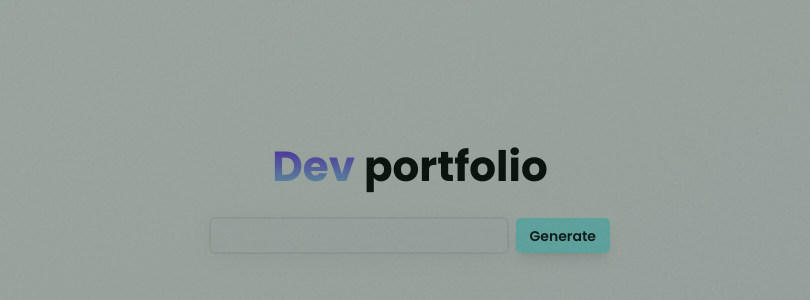
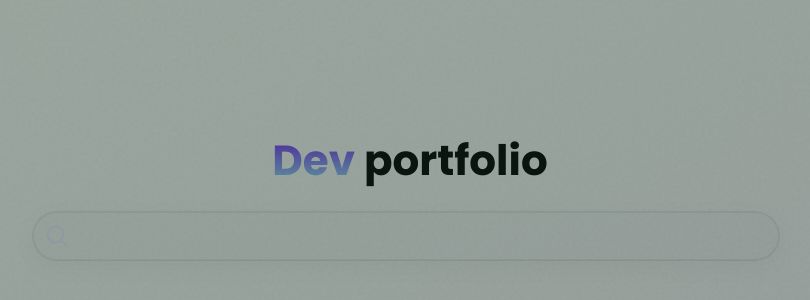
Before and after one commit to RishiKendai/Octoviz, a React (Vite) app in the folder frontend/: page / in a window 1280 px wide. Shown: the part 216-516 px from the top of the page, without its empty margins (230-1040 px from the left). Built offline with nearby package versions, Linux system fonts and the light colour scheme.

Commit message:
style: change home page style; feat: add Input component

```diff
--- a/frontend/src/App.css
+++ b/frontend/src/App.css
@@ -19,9 +19,6 @@ input {
   background: #CABBCD17;
   box-shadow: rgba(0, 0, 0, 0.05) 0px 6px 24px 0px, rgba(0, 0, 0, 0.08) 0px 0px 0px 1px;
   backdrop-filter: blur(53px);
-  border-radius: 5px;
-  padding: 14px 10px;
   font-size: 0.875rem;
   line-height: 0.75rem;
-  padding: 6px 12px;
 }
--- a/frontend/src/App.tsx
+++ b/frontend/src/App.tsx
@@ -1,19 +1,22 @@
 
 import './App.css'
-
-
+import { useNavigate } from 'react-router-dom';
+import Search from './components/common/Search';
 
 function App() {
+  const navigate = useNavigate();
 
+  const handleSearch = (username: string) => {
+    if (!username.trim()) {
+      return
+    }
+    navigate(`/profile/${username}`);
+  }
   return (
     <div className='h-full w-full flex flex-col justify-center items-center'>
       <h5 className="title"><span>Dev </span>portfolio</h5>
-      <div className="w-full flex justify-center">
-        <div className="flex w-100">
-          <input className="w-50 flex-1 mr-2" type="text" name="url" placeholder="GitHub username" />
-          <button id="generateProfile"
-            className="generate-btn bg-(--clr-accent) text-(--clr-primary) border-0 outline-0 px-3.5 py-2.5 text-[14px] leading-3 cursor-pointer font-semibold rounded-[5px] shadow-lg">Generate</button>
-        </div>
+      <div className="w-full md:w-auto flex justify-center px-2">
+        <Search onsearch={handleSearch} classes='w-full'/>
       </div>
     </div>
   )
--- /dev/null
+++ b/frontend/src/components/common/Search.tsx
@@ -0,0 +1,37 @@
+import { useState } from 'react';
+import { toast } from 'sonner';
+
+function Search({ onsearch, classes }: { onsearch: (username: string) => void, classes: string }) {
+
+    const [username, setUsername] = useState('');
+
+    const handleKeyDown = (e: React.KeyboardEvent) => {
+        if (e.key === 'Enter') {
+            if (!username.trim()) {
+                toast('Please enter a username.')
+                return
+            }
+            onsearch(username);
+        }
+    };
+
+    return (
+        <div className={`relative ${classes}`}>
+            <div className="absolute left-2 pl-2 text-(--text-light-100) z-1 top-2/4 -translate-y-2/4">
+                <svg aria-hidden="true" height="16" viewBox="0 0 16 16" version="1.1" width="16" fill='currentColor' data-view-component="true" className="scale-150">
+                    <path d="M10.68 11.74a6 6 0 0 1-7.922-8.982 6 6 0 0 1 8.982 7.922l3.04 3.04a.749.749 0 0 1-.326 1.275.749.749 0 0 1-.734-.215ZM11.5 7a4.499 4.499 0 1 0-8.997 0A4.499 4.499 0 0 0 11.5 7Z"></path>
+                </svg>
+            </div>
+            <input
+                className="w-full md:w-[561px] lg:w-[746px] flex-1 mr-2 rounded-3xl h-12 px-0.5 pl-[52px]"
+                type="text"
+                name="url"
+                placeholder="GitHub username"
+                onChange={(e) => setUsername(e.target.value)}
+                onKeyDown={handleKeyDown}
+            />
+        </div>
+    )
+}
+
+export default Search
```
